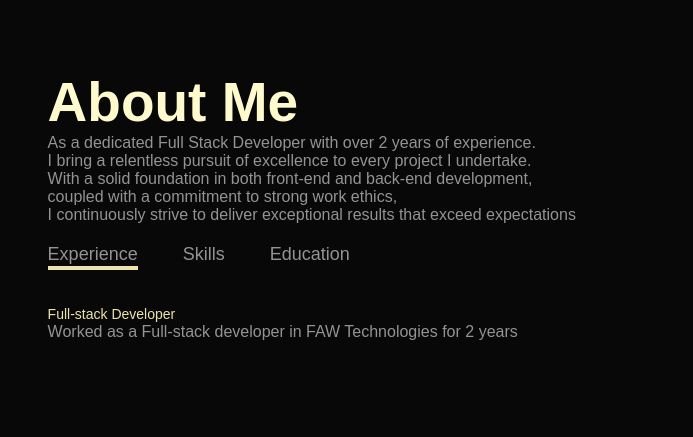
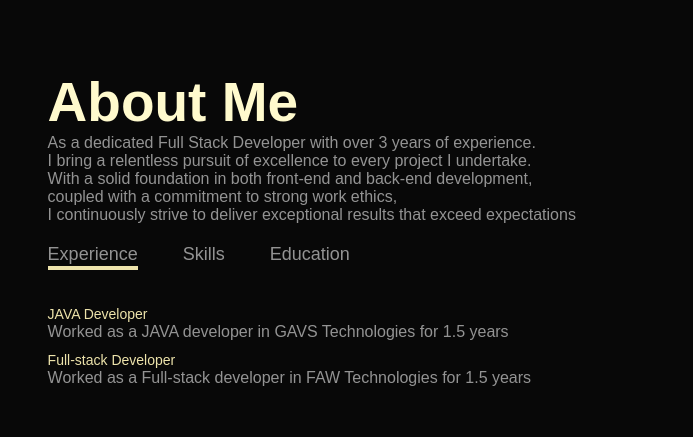
Before and after one commit to mohamedasan12/Portfolio, a plain HTML site: page Asan Portfolio/index.html in a window 1280 px wide. Shown: the part 820-1257 px from the top of the page, 490-1183 px from the left. Drawn offline with Linux system fonts and the light colour scheme.

Commit message:
Update index.html

```diff
--- a/Asan Portfolio/index.html
+++ b/Asan Portfolio/index.html
@@ -35,7 +35,7 @@
                     </div>
                     <div class="about-second-col">
                         <h1 class="title-text">About Me</h1>
-                        <p>As a dedicated Full Stack Developer with over 2 years of experience.<br>
+                        <p>As a dedicated Full Stack Developer with over 3 years of experience.<br>
                              I bring a relentless pursuit of excellence to every project I undertake.<br>
                              With a solid foundation in both front-end and back-end development,<br>
                              coupled with a commitment to strong work ethics,<br>
@@ -49,7 +49,10 @@
                         </div>
                         <div class="field-contents active-field" id="experience">
                             <ul>
-                                <li><span>Full-stack Developer</span><br>Worked as a Full-stack developer in FAW Technologies for 2 years</li>
+                                <li><span>JAVA Developer</span><br>Worked as a JAVA developer in GAVS Technologies for 1.5 years</li>
+                            </ul>
+                            <ul>
+                                <li><span>Full-stack Developer</span><br>Worked as a Full-stack developer in FAW Technologies for 1.5 years</li>
                             </ul>
                         </div>
                         <div class="field-contents " id="skills">
```
